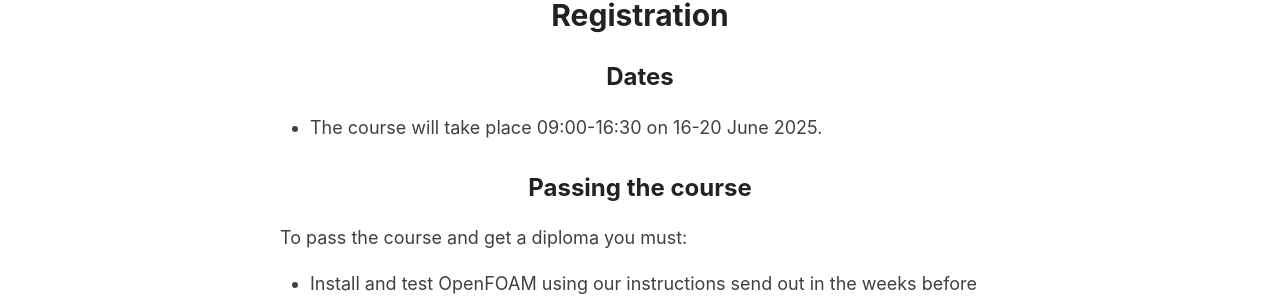
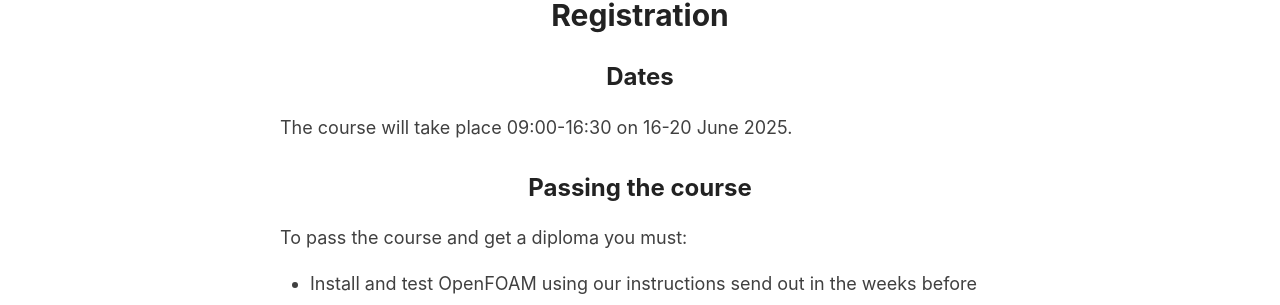
Before and after one commit to OpenSourceCFDCourse/opensourcecfdcourse.github.io, a Jekyll site: the page built from _pages/registration.md, in a window 1280 px wide. Shown: the part 240-545 px from the top of the page. Built offline with Jekyll 4.4.1, drawn with Linux system fonts in a browser that asks for light colours.

```diff
--- a/_pages/registration.md
+++ b/_pages/registration.md
@@ -5,7 +5,7 @@ permalink: /registration/
 ---
 
 ## Dates
-- The course will take place 09:00-16:30 on 16-20 June 2025.
+The course will take place 09:00-16:30 on 16-20 June 2025.
 
 ## Passing the course
 To pass the course and get a diploma you must:
```
